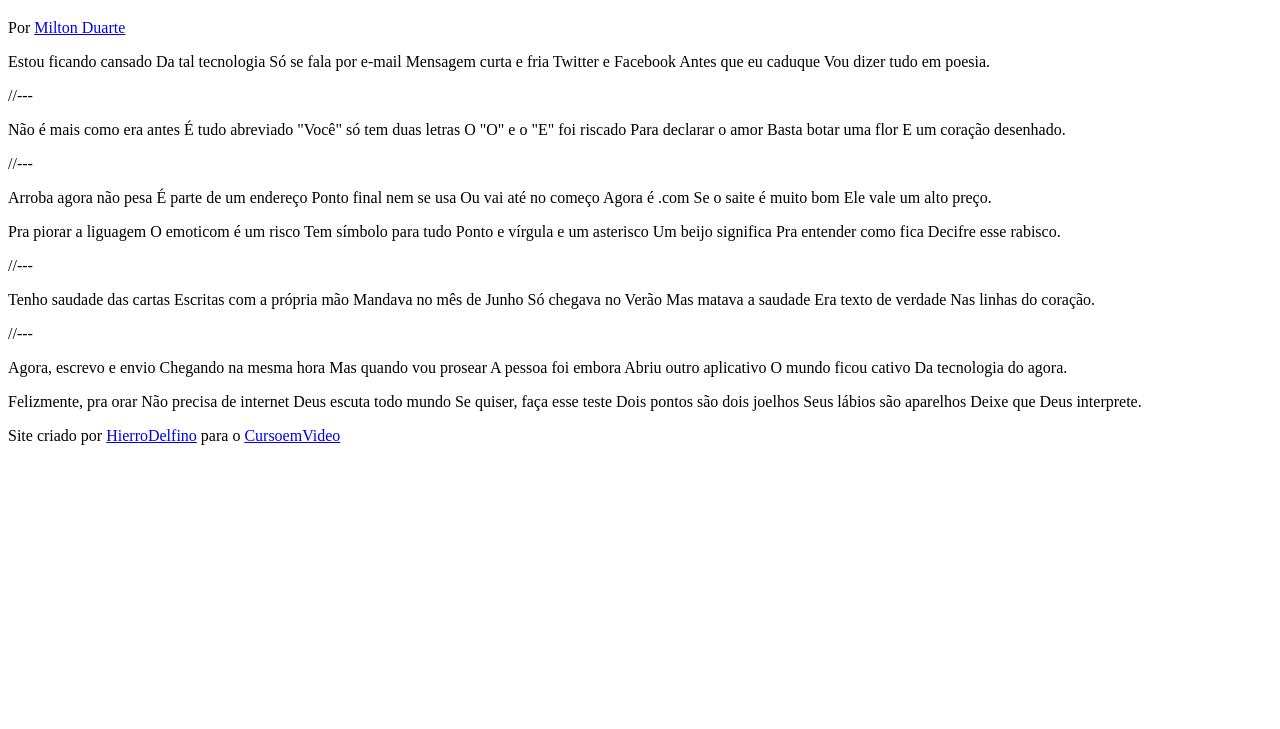
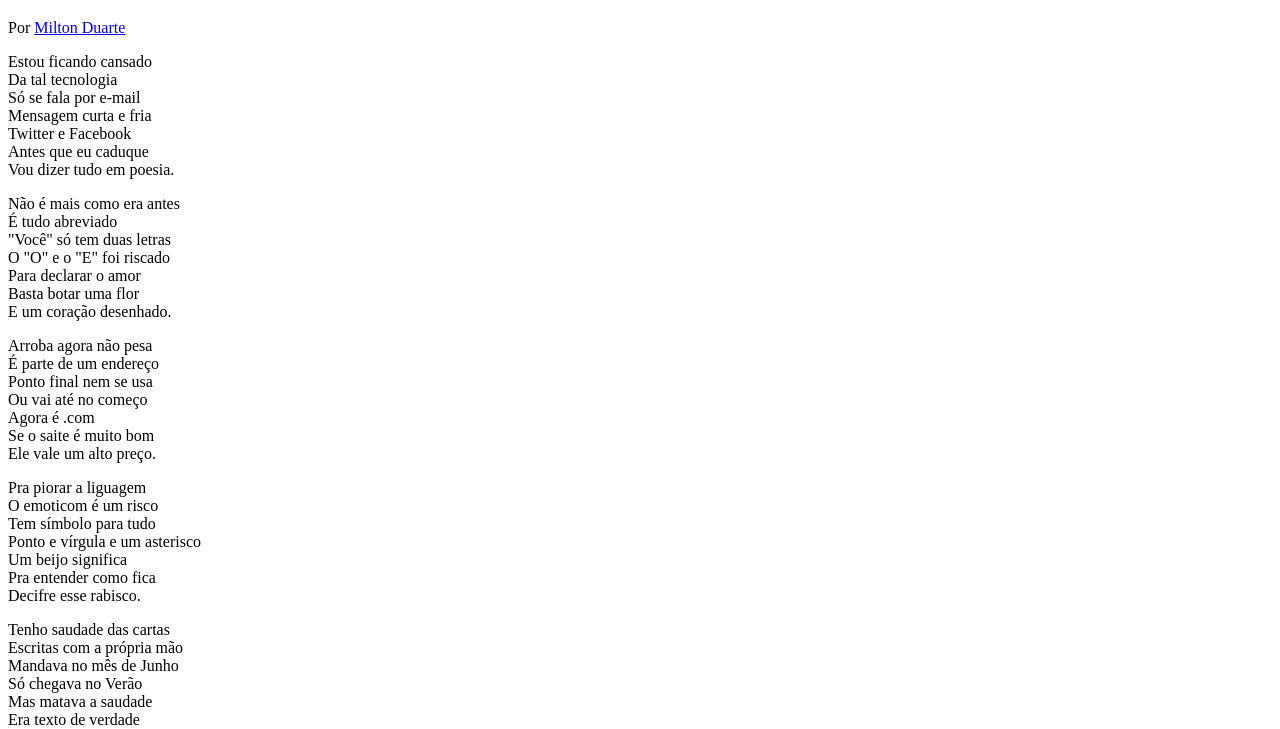
Before and after one commit to HierroDelfino/HTML-CSS, a plain HTML site: page desafios/modulo03/index.html in a window 1280 px wide. Shown: the part 61-790 px from the top of the page. Drawn offline with Linux system fonts and the light colour scheme; files that its build step writes are made by us from their sources.

Commit message:
desafios atualizados

```diff
--- /dev/null
+++ b/desafios/modulo03/estilo/style.css
@@ -0,0 +1 @@
+@charset "UTF-8";
--- a/desafios/modulo03/index.html
+++ b/desafios/modulo03/index.html
@@ -13,86 +13,86 @@
         <p>Por <a href="https://www.recantodasletras.com.br/poesias/3186743" target="_blank">Milton Duarte</a></p>
     </header>
 
+    <section>
         <p>
-        Estou ficando cansado
-        Da tal tecnologia
-        Só se fala por e-mail
-        Mensagem curta e fria
-        Twitter e Facebook
-        Antes que eu caduque
+            Estou ficando cansado <br>
+            Da tal tecnologia <br>
+            Só se fala por e-mail <br>
+            Mensagem curta e fria <br>
+            Twitter e Facebook <br>
+            Antes que eu caduque <br>
             Vou dizer tudo em poesia.
         </p>
+    </section>
 
-    //---
-
+    <section>
         <p>
-        Não é mais como era antes
-        É tudo abreviado
-        "Você" só tem duas letras
-        O "O" e o "E" foi riscado
-        Para declarar o amor
-        Basta botar uma flor
+            Não é mais como era antes <br>
+            É tudo abreviado <br>
+            "Você" só tem duas letras <br>
+            O "O" e o "E" foi riscado <br>
+            Para declarar o amor <br>
+            Basta botar uma flor <br>
             E um coração desenhado.
         </p>
+    </section>
 
-    //---
-
+    <section>
         <p>
-        Arroba agora não pesa
-        É parte de um endereço
-        Ponto final nem se usa
-        Ou vai até no começo
-        Agora é .com
-        Se o saite é muito bom
+            Arroba agora não pesa <br>
+            É parte de um endereço <br>
+            Ponto final nem se usa <br>
+            Ou vai até no começo <br>
+            Agora é .com <br>
+            Se o saite é muito bom <br>
             Ele vale um alto preço.
         </p>
-
         <p>
-        Pra piorar a liguagem
-        O emoticom é um risco
-        Tem símbolo para tudo
-        Ponto e vírgula e um asterisco
-        Um beijo significa
-        Pra entender como fica
+            Pra piorar a liguagem <br>
+            O emoticom é um risco <br>
+            Tem símbolo para tudo <br>
+            Ponto e vírgula e um asterisco <br>
+            Um beijo significa <br>
+            Pra entender como fica <br>
             Decifre esse rabisco.
         </p>
+    </section>
 
-    //---
-
+    <section>
         <p>
-        Tenho saudade das cartas
-        Escritas com a própria mão
-        Mandava no mês de Junho
-        Só chegava no Verão
-        Mas matava a saudade
-        Era texto de verdade
+            Tenho saudade das cartas <br>
+            Escritas com a própria mão <br>
+            Mandava no mês de Junho <br>
+            Só chegava no Verão <br>
+            Mas matava a saudade <br>
+            Era texto de verdade <br>
             Nas linhas do coração.
         </p>
+    </section>
 
-    //---
-
+    <section>
         <p>
-        Agora, escrevo e envio
-        Chegando na mesma hora
-        Mas quando vou prosear
-        A pessoa foi embora
-        Abriu outro aplicativo
-        O mundo ficou cativo
+            Agora, escrevo e envio <br>
+            Chegando na mesma hora <br>
+            Mas quando vou prosear <br>
+            A pessoa foi embora <br>
+            Abriu outro aplicativo <br>
+            O mundo ficou cativo <br>
             Da tecnologia do agora.
         </p>
-
         <p>
-        Felizmente, pra orar
-        Não precisa de internet
-        Deus escuta todo mundo
-        Se quiser, faça esse teste
-        Dois pontos são dois joelhos
-        Seus lábios são aparelhos
+            Felizmente, pra orar <br>
+            Não precisa de internet <br>
+            Deus escuta todo mundo <br>
+            Se quiser, faça esse teste <br>
+            Dois pontos são dois joelhos <br>
+            Seus lábios são aparelhos <br>
             Deixe que Deus interprete.
         </p>
+    </section>
 
     <footer>
-        Site criado por <a href="https://github.com/HierroDelfino" target="_blank">HierroDelfino</a> para o <a href="https://www.youtube.com/@CursoemVideo" target="_blank">CursoemVideo</a>
+        Site criado por <a href="https://github.com/HierroDelfino" target="_blank">HierroDelfino</a> para o <a href="https://www.cursoemvideo.com/" target="_blank">CursoemVideo</a>
     </footer>
 </body>
 </html>
```
Also changed, not shown: desafios/modulo03/style.css (deleted). Lines whose indentation alone changed are shown as unchanged.
